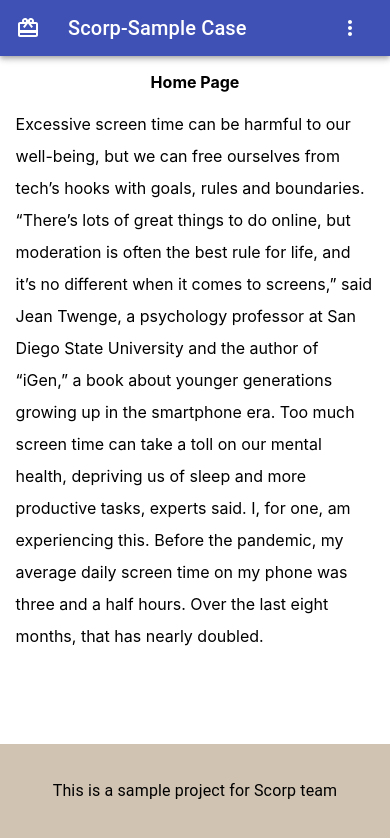
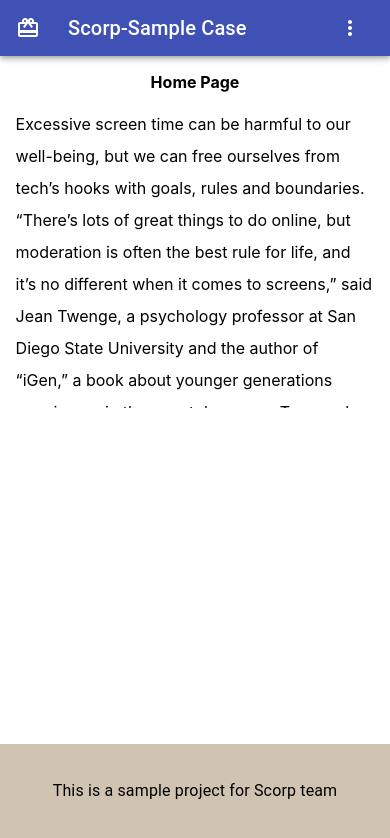
Before and after one commit to Mona95/Localization-React, a React (Create React App) app: page / in a window 390 px wide. Shown: the top 838 px of the page. Built offline with nearby package versions, Linux system fonts and the light colour scheme; what i18next-xhr-backend would draw is missing.

Commit message:
fix on homePage and footer related to responsive UI

```diff
--- a/src/components/Footer/Footer.style.js
+++ b/src/components/Footer/Footer.style.js
@@ -8,6 +8,7 @@ const useStyles = makeStyles((theme) => ({
     bottom: 0,
     background: "#d1c3b2",
     textAlign: "center",
+    overflow: "hidden",
   },
   footerText: { marginTop: 35 },
 }));
--- a/src/components/routes/Home/Home.style.js
+++ b/src/components/routes/Home/Home.style.js
@@ -8,7 +8,14 @@ const useStyles = makeStyles((theme) => ({
   title: {
     fontWeight: "bold",
   },
-  articleP: { textAlign: "left", lineHeight: 2 },
+  articleP: {
+    textAlign: "left",
+    lineHeight: 2,
+    [theme.breakpoints.down("sm")]: {
+      height: 300,
+      overflow: "scroll",
+    },
+  },
 }));
 
 export default useStyles;
--- a/src/components/routes/Home/index.js
+++ b/src/components/routes/Home/index.js
@@ -13,7 +13,7 @@ export default function Home() {
         <span className={classes.title}>{t("Home Page")}</span>
         <p className={classes.articleP}>
           {t(
-            "Excessive screen time can be harmful to our well-being, but we can free ourselves from tech’s hooks with goals, rules and boundaries. “There’s lots of great things to do online, but moderation is often the best rule for life, and it’s no different when it comes to screens,” said Jean Twenge, a psychology professor at San Diego State University and the author of “iGen,” a book about younger generations growing up in the smartphone era. Too much screen time can take a toll on our mental health, depriving us of sleep and more productive tasks, experts said. I, for one, am experiencing this. Before the pandemic, my average daily screen time on my phone was three and a half hours. Over the last eight months, that has nearly doubled."
+            "Excessive screen time can be harmful to our well-being, but we can free ourselves from tech’s hooks with goals, rules and boundaries. “There’s lots of great things to do online, but moderation is often the best rule for life, and it’s no different when it comes to screens,” said Jean Twenge, a psychology professor at San Diego State University and the author of “iGen,” a book about younger generations growing up in the smartphone era. Too much screen time can take a toll on our mental health, depriving us of sleep and more productive tasks, experts said."
           )}
         </p>
       </div>
--- a/src/locales/en/translation.json
+++ b/src/locales/en/translation.json
@@ -25,5 +25,5 @@
   "Kenya": "Kenya",
   "Brazil": "Brazil",
   "Zimbabwe": "Zimbabwe",
-  "Excessive screen time can be harmful to our well-being, but we can free ourselves from tech’s hooks with goals, rules and boundaries. “There’s lots of great things to do online, but moderation is often the best rule for life, and it’s no different when it comes to screens,” said Jean Twenge, a psychology professor at San Diego State University and the author of “iGen,” a book about younger generations growing up in the smartphone era. Too much screen time can take a toll on our mental health, depriving us of sleep and more productive tasks, experts said. I, for one, am experiencing this. Before the pandemic, my average daily screen time on my phone was three and a half hours. Over the last eight months, that has nearly doubled.": "Excessive screen time can be harmful to our well-being, but we can free ourselves from tech’s hooks with goals, rules and boundaries. “There’s lots of great things to do online, but moderation is often the best rule for life, and it’s no different when it comes to screens,” said Jean Twenge, a psychology professor at San Diego State University and the author of “iGen,” a book about younger generations growing up in the smartphone era. Too much screen time can take a toll on our mental health, depriving us of sleep and more productive tasks, experts said. I, for one, am experiencing this. Before the pandemic, my average daily screen time on my phone was three and a half hours. Over the last eight months, that has nearly doubled."
+  "Excessive screen time can be harmful to our well-being, but we can free ourselves from tech’s hooks with goals, rules and boundaries. “There’s lots of great things to do online, but moderation is often the best rule for life, and it’s no different when it comes to screens,” said Jean Twenge, a psychology professor at San Diego State University and the author of “iGen,” a book about younger generations growing up in the smartphone era. Too much screen time can take a toll on our mental health, depriving us of sleep and more productive tasks, experts said.": "Excessive screen time can be harmful to our well-being, but we can free ourselves from tech’s hooks with goals, rules and boundaries. “There’s lots of great things to do online, but moderation is often the best rule for life, and it’s no different when it comes to screens,” said Jean Twenge, a psychology professor at San Diego State University and the author of “iGen,” a book about younger generations growing up in the smartphone era. Too much screen time can take a toll on our mental health, depriving us of sleep and more productive tasks, experts said."
 }
--- a/src/locales/tr/translation.json
+++ b/src/locales/tr/translation.json
@@ -25,5 +25,5 @@
   "Kenya": "Kenya",
   "Brazil": "Brezilya",
   "Zimbabwe": "Zimbabve",
-  "Excessive screen time can be harmful to our well-being, but we can free ourselves from tech’s hooks with goals, rules and boundaries. “There’s lots of great things to do online, but moderation is often the best rule for life, and it’s no different when it comes to screens,” said Jean Twenge, a psychology professor at San Diego State University and the author of “iGen,” a book about younger generations growing up in the smartphone era. Too much screen time can take a toll on our mental health, depriving us of sleep and more productive tasks, experts said. I, for one, am experiencing this. Before the pandemic, my average daily screen time on my phone was three and a half hours. Over the last eight months, that has nearly doubled.": "Aşırı ekran süresi refahımıza zarar verebilir, ancak kendimizi teknolojinin kancalarından hedefler, kurallar ve sınırlardan kurtarabiliriz. San Diego Eyalet Üniversitesi'nde bir psikoloji profesörü olan ve 'iGen, 'Akıllı telefon çağında büyüyen genç nesiller hakkında bir kitap. Uzmanlar, çok fazla ekran süresinin zihinsel sağlığımıza zarar vererek bizi uykudan ve daha üretken görevlerden mahrum bırakabileceğini söyledi. Ben, birincisi, bunu yaşıyorum. Pandemiden önce, telefonumda ortalama günlük ekran sürem üç buçuk saatti. Son sekiz ayda bu neredeyse iki katına çıktı."
+  "Excessive screen time can be harmful to our well-being, but we can free ourselves from tech’s hooks with goals, rules and boundaries. “There’s lots of great things to do online, but moderation is often the best rule for life, and it’s no different when it comes to screens,” said Jean Twenge, a psychology professor at San Diego State University and the author of “iGen,” a book about younger generations growing up in the smartphone era. Too much screen time can take a toll on our mental health, depriving us of sleep and more productive tasks, experts said.": "Aşırı ekran süresi refahımıza zarar verebilir, ancak kendimizi teknolojinin kancalarından hedefler, kurallar ve sınırlardan kurtarabiliriz. San Diego Eyalet Üniversitesi'nde bir psikoloji profesörü olan ve 'iGen, 'Akıllı telefon çağında büyüyen genç nesiller hakkında bir kitap. Uzmanlar, çok fazla ekran süresinin zihinsel sağlığımıza zarar vererek bizi uykudan ve daha üretken görevlerden mahrum bırakabileceğini söyledi."
 }
```
Also changed, not shown: 1 other file (tests, documents, lock files or other folders).
